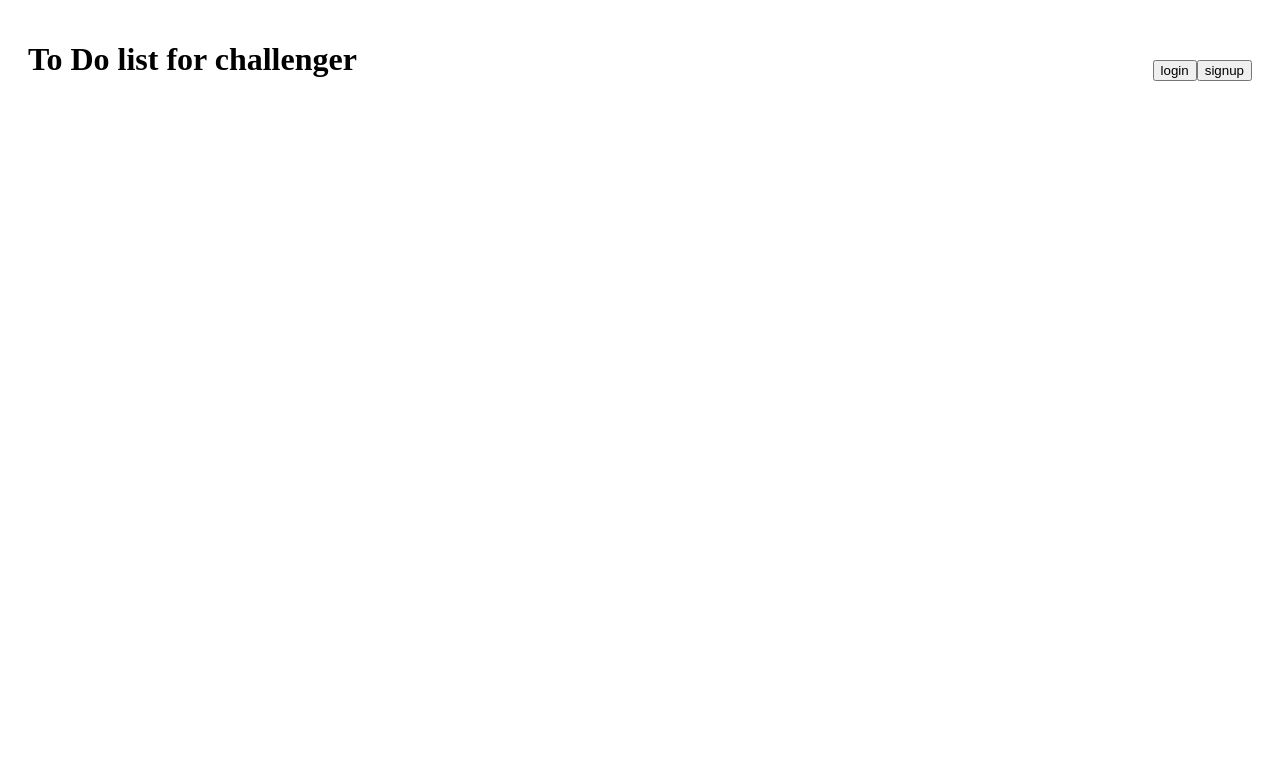
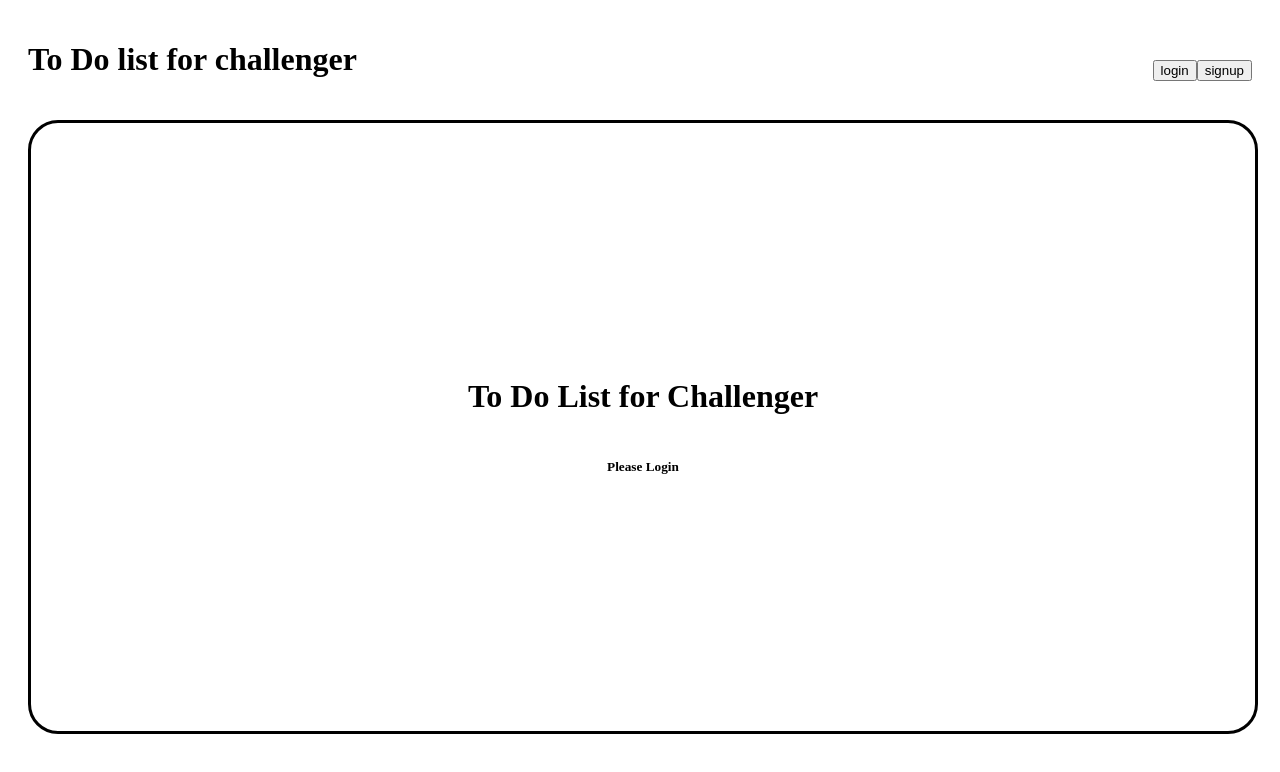
Before and after one commit to junho100/TODO_list_for_challenger, a React (Create React App) app in the folder client/: page / in a window 1280 px wide. Shown: the top 772 px of the page. Built offline with nearby package versions, Linux system fonts and the light colour scheme.

Commit message:
main 화면 구현

```diff
--- a/client/src/components/contents/Contents.js
+++ b/client/src/components/contents/Contents.js
@@ -0,0 +1,12 @@
+import Intro from "./Intro.js";
+import styles from "../style/Contents.module.css";
+
+const Contents = () => {
+  return (
+    <div className={`${styles.intro} ${styles.main}`}>
+      <Intro></Intro>
+    </div>
+  );
+};
+
+export default Contents;
--- /dev/null
+++ b/client/src/components/contents/Intro.js
@@ -0,0 +1,12 @@
+import styles from "../style/Intro.module.css";
+
+const Intro = () => {
+  return (
+    <div className={styles.intro}>
+      <h1>To Do List for Challenger</h1>
+      <h5>Please Login</h5>
+    </div>
+  );
+};
+
+export default Intro;
--- /dev/null
+++ b/client/src/components/style/Contents.module.css
@@ -0,0 +1,12 @@
+.main {
+  width: 100%;
+  height: 38rem;
+}
+
+.intro {
+  border: 3px solid black;
+  border-radius: 30px;
+  display: flex;
+  justify-content: center;
+  align-items: center;
+}
--- /dev/null
+++ b/client/src/components/style/Intro.module.css
@@ -0,0 +1,6 @@
+.intro {
+  display: flex;
+  flex-direction: column;
+  justify-content: center;
+  align-items: center;
+}
--- a/client/src/routes/Main.js
+++ b/client/src/routes/Main.js
@@ -1,10 +1,12 @@
 import Header from "../components/header/Header.js";
+import Contents from "../components/contents/Contents.js";
 import styles from "./global.module.css";
 
 const Main = () => {
   return (
     <div className={styles.page}>
       <Header></Header>
+      <Contents></Contents>
     </div>
   );
 };
--- a/client/src/sample/sign_up.css
+++ b/client/src/sample/sign_up.css
@@ -1,12 +1,13 @@
 body {
-  margin: 20px;
+  padding: 20px;
+  margin: 0px;
 }
 a {
   text-decoration: none;
 }
 
 header {
-  width: 100%;
+  width: 100rem;
   height: 100px;
   display: flex;
   justify-content: space-between;
@@ -22,6 +23,7 @@ header {
 main {
   border: 3px solid black;
   border-radius: 30px;
+  width: 100rem;
   display: flex;
   flex-direction: column;
   align-items: center;
```
